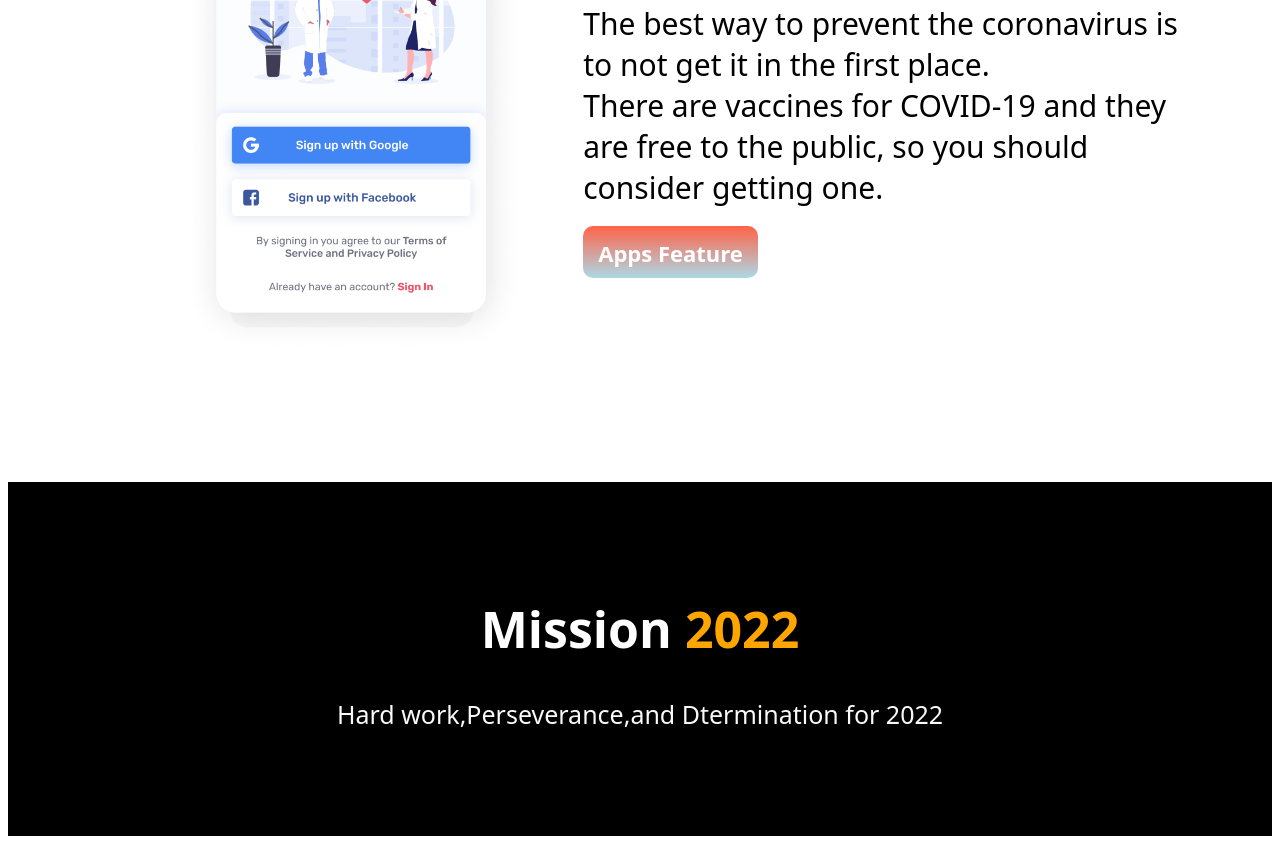
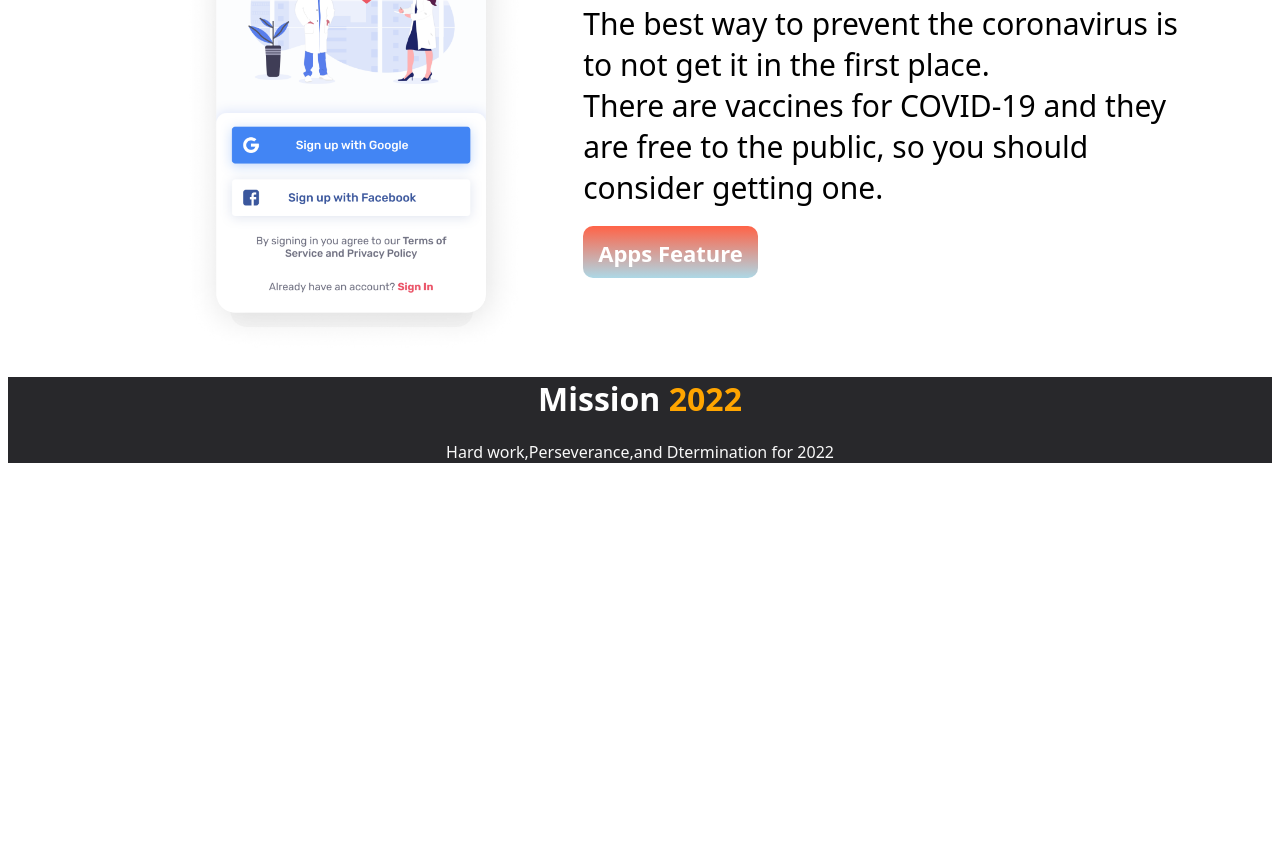
Before and after one commit to Sultana24/Website-mission-2022, a plain HTML site: page index.html in a window 1280 px wide. Shown: the part 4055-4899 px from the top of the page. After the commit the page ends 4534 px from the top, so only its background shows below. Drawn offline with Linux system fonts and the light colour scheme.

Commit message:
Update style.css

```diff
--- a/style.css
+++ b/style.css
@@ -227,13 +227,11 @@ body{
 }
 
 footer{
-     display: block;
-     background: black;
-     margin-top:10%;
-     padding: 80px 5px;
-     text-align: center;
-     font-size: 25px;
 
+  text-align: center;
+    justify-content: center;
+    background-color: #28282B;
+    border: 0%;
 
 }
 .mi-ssion{
```
